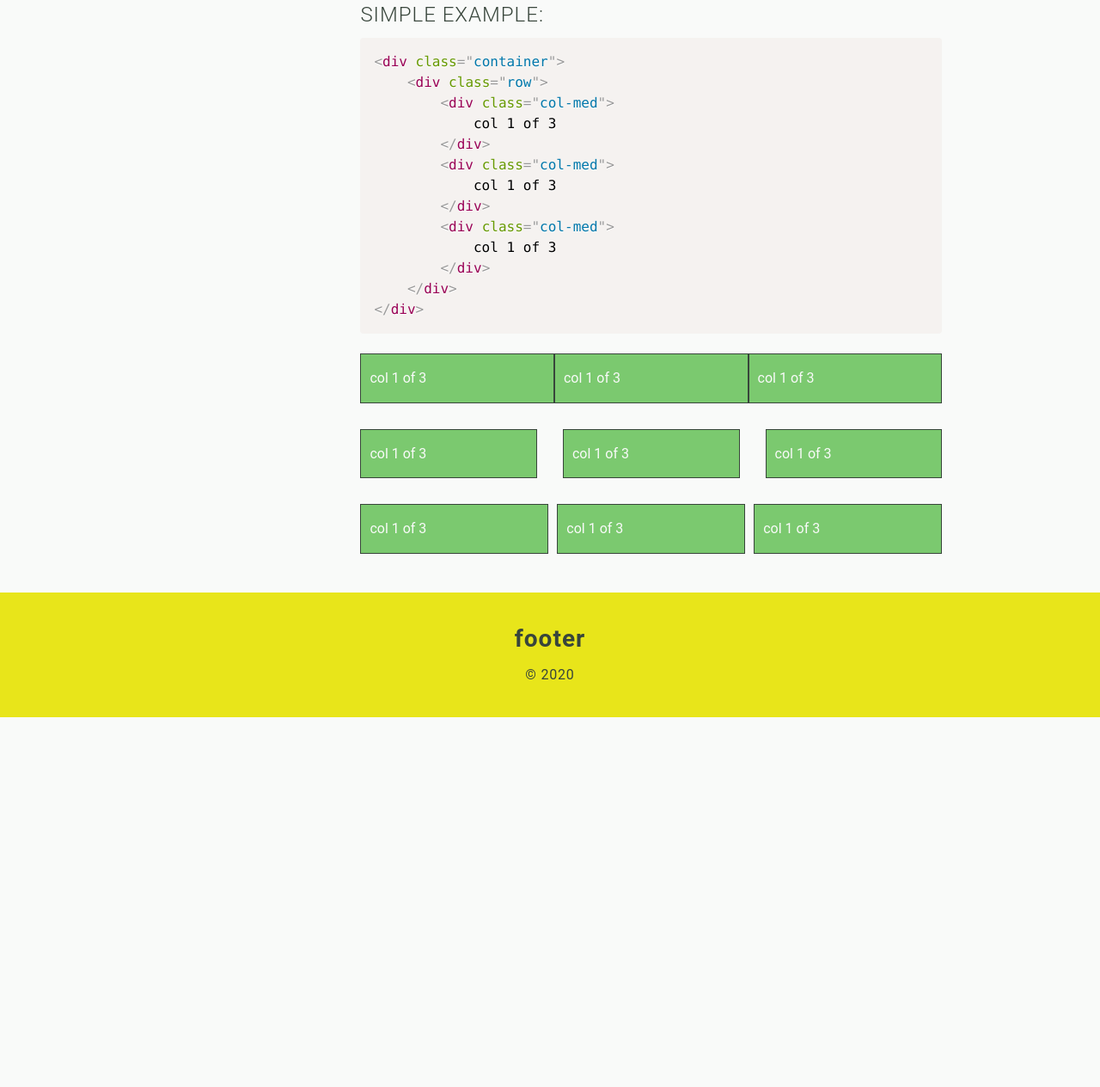
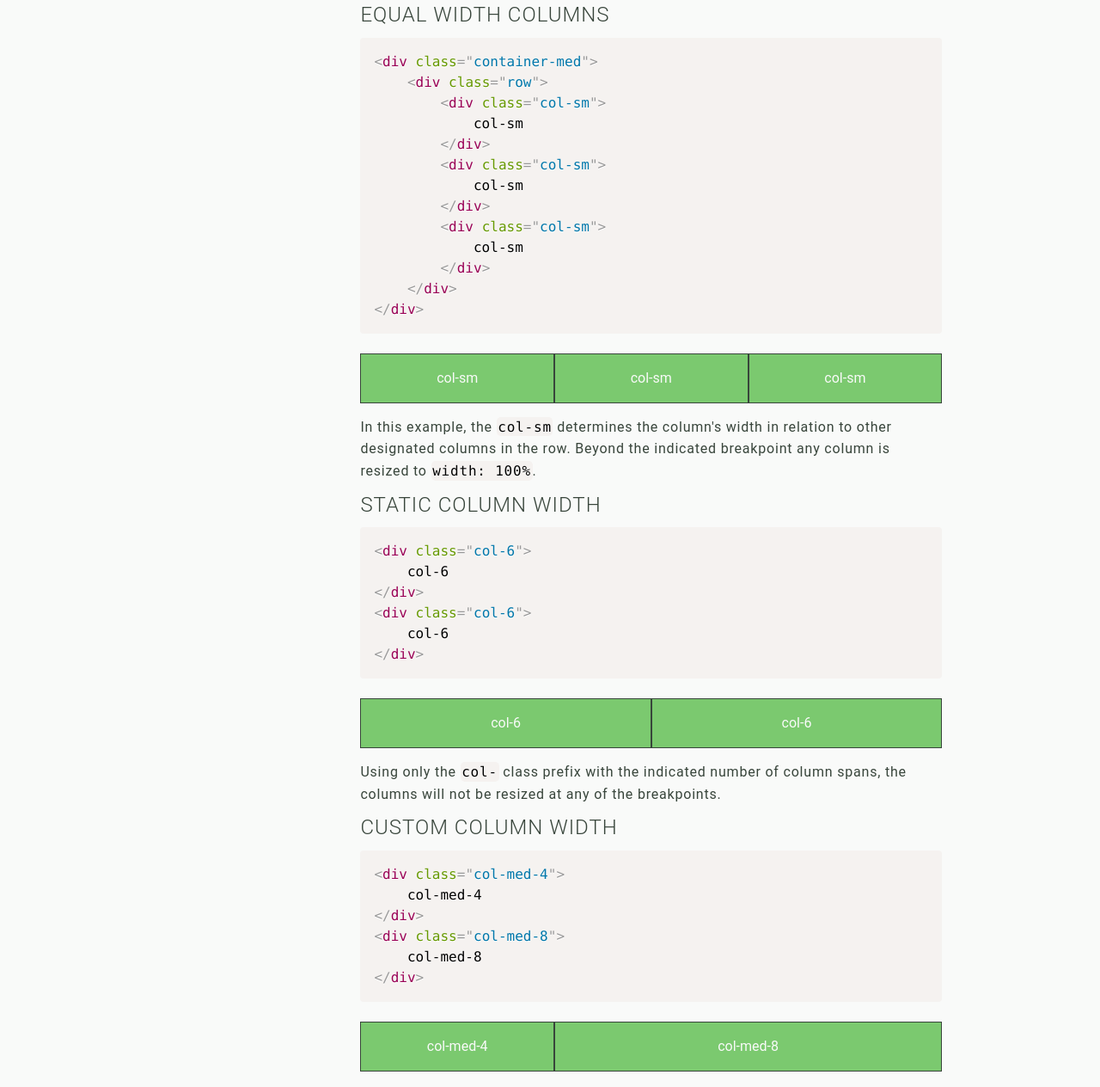
Before and after one commit to nikolas-haug/lightweight_ui, a website: page index.html in a window 1280 px wide. Shown: the part 5725-6989 px from the top of the page at 86% size. Before the commit the page ends 6559 px from the top, so only its background shows below. Drawn offline with Linux system fonts and the light colour scheme; some packages are replaced by stand-ins of ours; a script that the page names is missing.

Commit message:
add layout examples

```diff
--- a/index.html
+++ b/index.html
@@ -202,69 +202,75 @@ $grid-column-padding: 1.5rem;</code></pre>
 @include col-x-list;</code></pre>
                         <h3>In Practice</h3>
                         <p>To implement the generated grid, select a <code class="language-markup">container</code> type with a nested <code class="language-markup">row</code>. Rows are set to <code class="language-css">display: flex</code> and columns added to rows are flex items. <code class="language-markup">flex-basis</code> and <code class="language-markup">max-width</code> of each flex item is determined in the <code class="language-markup">col</code> class container size and/or column number appendices.</p>
-                        <h4 class="example__heading">Simple example:</h4>
-                        <pre><code class="language-markup">&lt;div class=&quot;container&quot;&gt;
+                        <h4 class="example__heading">Equal width columns</h4>
+                        <pre><code class="language-markup">&lt;div class=&quot;container-med&quot;&gt;
     &lt;div class=&quot;row&quot;&gt;
-        &lt;div class=&quot;col-med&quot;&gt;
-            col 1 of 3
+        &lt;div class=&quot;col-sm&quot;&gt;
+            col-sm
         &lt;/div&gt;
-        &lt;div class=&quot;col-med&quot;&gt;
-            col 1 of 3
+        &lt;div class=&quot;col-sm&quot;&gt;
+            col-sm
         &lt;/div&gt;
-        &lt;div class=&quot;col-med&quot;&gt;
-            col 1 of 3
+        &lt;div class=&quot;col-sm&quot;&gt;
+            col-sm
         &lt;/div&gt;
     &lt;/div&gt;
 &lt;/div&gt;</code></pre>
                         <div class="container-med">
                             <div class="row">
                                 <div class="col-sm example__col">
-                                    col 1 of 3
+                                    col-sm
                                 </div>
                                 <div class="col-sm example__col">
-                                    col 1 of 3
+                                    col-sm
                                 </div>
                                 <div class="col-sm example__col">
-                                    col 1 of 3
+                                    col-sm
                                 </div>
                             </div>
                         </div>
 
+                        <p>In this example, the <code class="language-markup">col-sm</code> determines the column's width in relation to other designated columns in the row. Beyond the indicated breakpoint any column is resized to <code class="language-markup">width: 100%</code>.</p>
+
+                        <h4 class="example__heading">Static column width</h4>
+                        <pre><code class="language-markup">&lt;div class=&quot;col-6&quot;&gt;
+    col-6
+&lt;/div&gt;
+&lt;div class=&quot;col-6&quot;&gt;
+    col-6
+&lt;/div&gt;</code></pre>
+
+                        <div class="container-med">
                             <div class="row">
-                                <div class="col-med">
-                                    <div class="example__col">
-                                        col 1 of 3
-                                    </div>
+                                <div class="col-6 example__col">
+                                    col-6
                                 </div>
-                                <div class="col-med">
-                                    <div class="example__col">
-                                        col 1 of 3
-                                    </div>
-                                </div>
-                                <div class="col-med">
-                                    <div class="example__col">
-                                        col 1 of 3
-                                    </div>
+                                <div class="col-6 example__col">
+                                    col-6
                                 </div>
                             </div>
+                        </div>
 
-                            <div class="row row-custom">
-                                <div class="col-med">
-                                    <div class="example__col">
-                                        col 1 of 3
-                                    </div>
+                        <p>Using only the <code class="language-markup">col-</code> class prefix with the indicated number of column spans, the columns will not be resized at any of the breakpoints.</p>
+
+                        <h4 class="example__heading">Custom column width</h4>
+                        <pre><code class="language-markup">&lt;div class=&quot;col-med-4&quot;&gt;
+    col-med-4
+&lt;/div&gt;
+&lt;div class=&quot;col-med-8&quot;&gt;
+    col-med-8
+&lt;/div&gt;</code></pre>
+
+                        <div class="container-med">
+                            <div class="row">
+                                <div class="col-med-4 example__col">
+                                    col-med-4
                                 </div>
-                                <div class="col-med">
-                                    <div class="example__col">
-                                        col 1 of 3
-                                    </div>
-                                </div>
-                                <div class="col-med">
-                                    <div class="example__col">
-                                        col 1 of 3
-                                    </div>
+                                <div class="col-med-8 example__col">
+                                    col-med-8
                                 </div>
                             </div>
+                        </div>
 
                     </div>
                 </main>
--- a/js/fixed.js
+++ b/js/fixed.js
@@ -76,3 +76,18 @@ function animateHamburger() {
         mobileToggle.classList.remove('mobile-toggle--scrolled');
     }
 }
+
+/*!
+* Sanitize and encode all HTML in a user-submitted string
+* (c) 2018 Chris Ferdinandi, MIT License, https://gomakethings.com
+* @param  {String} str  The user-submitted string
+* @return {String} str  The sanitized string
+*/
+var sanitizeHTML = function (str) {
+    var temp = document.createElement('div');
+    temp.textContent = str;
+
+    console.log(temp.innerHTML);
+
+    return temp.innerHTML;
+};
--- a/src/_custom.scss
+++ b/src/_custom.scss
@@ -74,6 +74,7 @@ ul {
     border: 1px solid $color-grey-dark;
     padding: 1.5rem 1rem;
     margin: 1.5rem 0;
+    text-align: center;
 }
 
 footer {
```
Also changed, not shown: dist/style.css.
